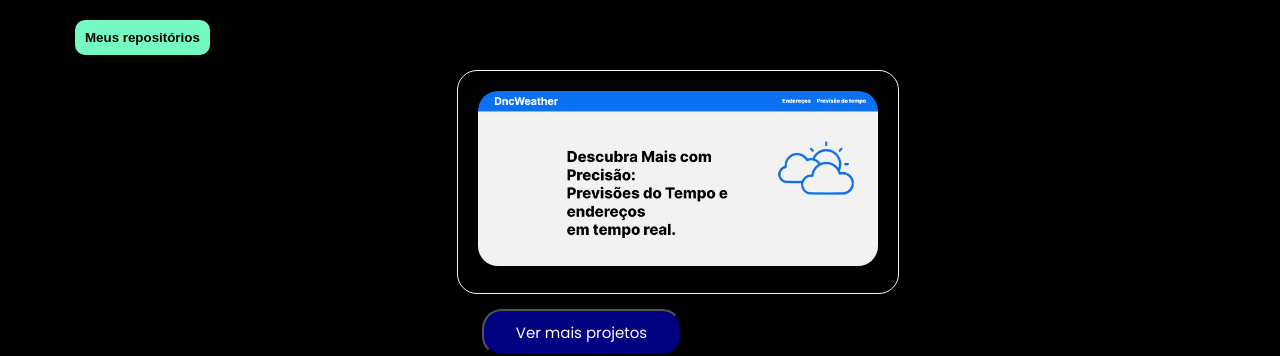
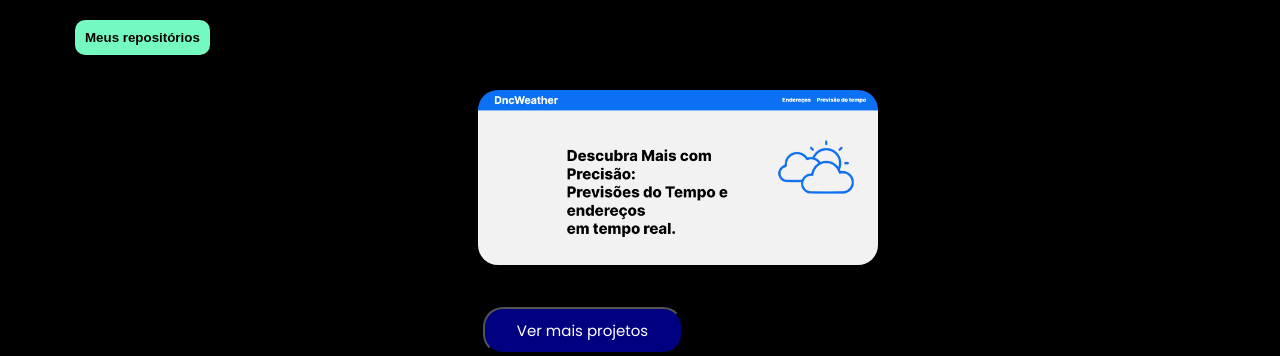
Before and after one commit to luizmarcelolm/portfolio_react, a React (Create React App) app: page / in a window 1280 px wide. Shown: the part 1258-1614 px from the top of the page. Built offline with nearby package versions, Linux system fonts and the light colour scheme.

Commit message:
Retirada borda no arquivo Cards.module.css para melhorar vidualização dos projetos

```diff
--- a/src/componentes/elements/Cards.module.css
+++ b/src/componentes/elements/Cards.module.css
@@ -3,7 +3,6 @@
     justify-content: center;
     align-items: center;
     margin: 15px;
-    border: 1px solid aliceblue;
     padding: 20px;
     border-radius: 20px;
 }
```
